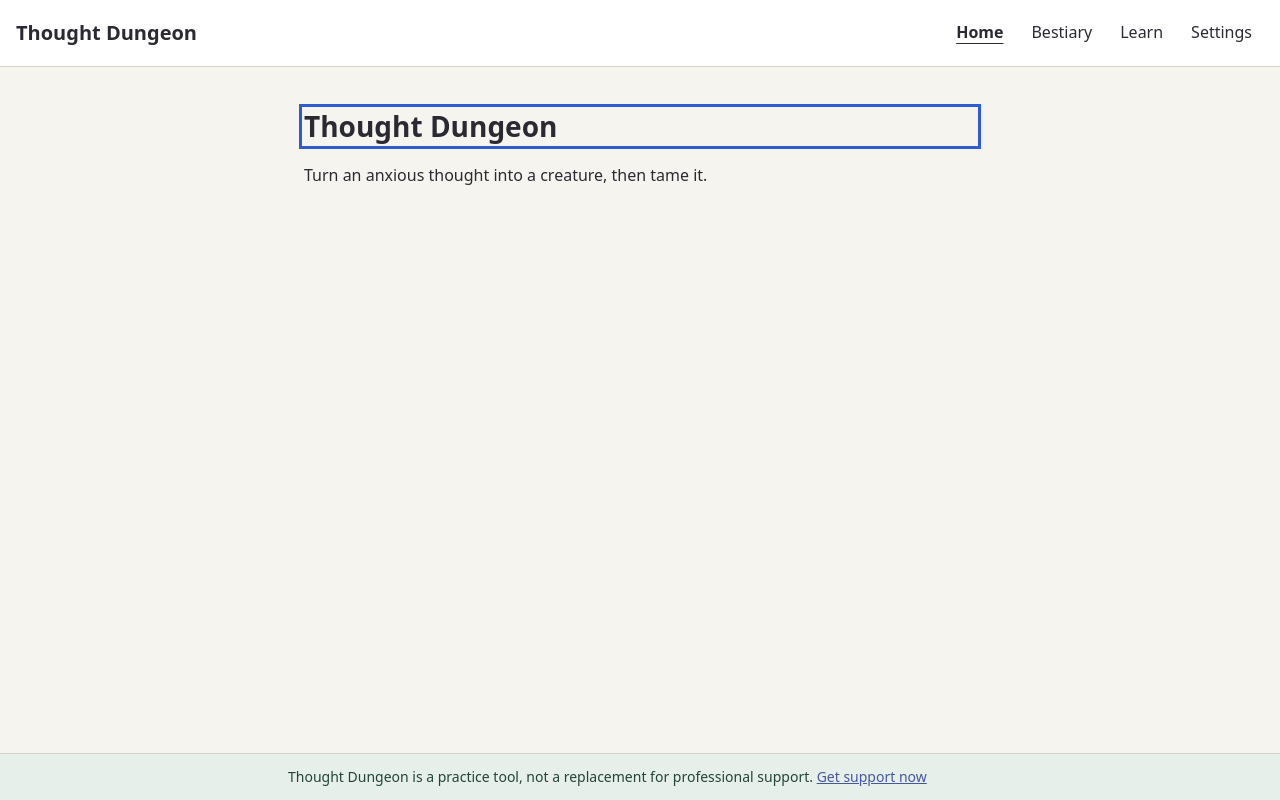
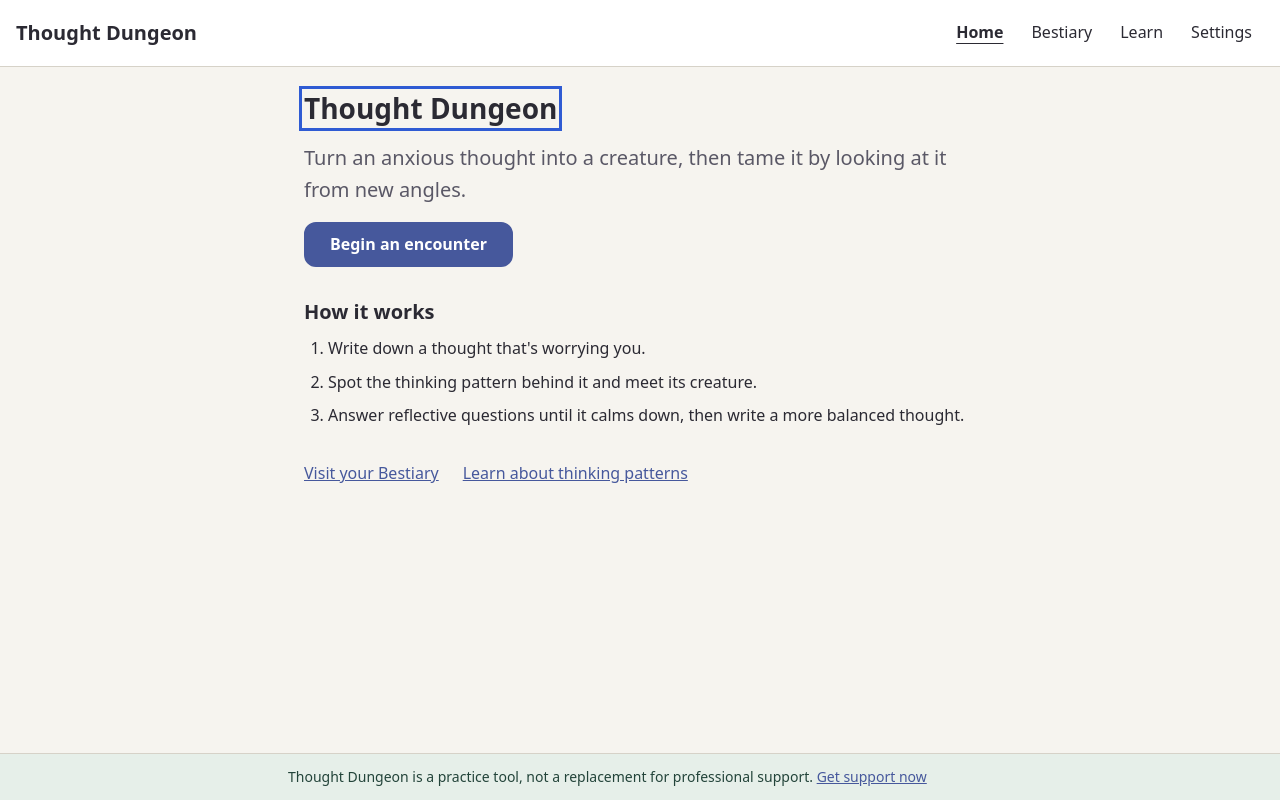
Before and after one commit to manandrew-dev/Thought-Dungeon, a React (Vite) app: page /#/ in a window 1280 px wide. Built offline with nearby package versions, Linux system fonts and the light colour scheme.

Commit message:
ui: build Home screen with resume list; use real scorer in engine mock; fix link-button styles

```diff
--- a/src/mocks/engine.ts
+++ b/src/mocks/engine.ts
@@ -1,18 +1,9 @@
-import type { DistortionId, Encounter, Move, Suggestion } from "../core/types";
+import { effect } from "../core/scorer";
+import type { DistortionId, Encounter, Suggestion } from "../core/types";
 import { moveById, movePool } from "./moves";
 
-// Mock of core/engine.ts and core/scorer.ts (Keith). The real engine exposes reduce(state, action, rng);
+// Mock of core/engine.ts (Keith). The real engine exposes reduce(state, action, rng);
 // each function below stands in for reduce with the matching action type.
-
-const REFLECTIVE_MARKERS = ["but", "although", "evidence", "actually", "maybe", "in the past", "a friend"];
-
-// Mirrors architecture §5.4.
-function effect(answer: string, move: Move): number {
-  const lower = answer.toLowerCase();
-  const words = lower.split(/\s+/).filter(Boolean).length;
-  const markers = REFLECTIVE_MARKERS.filter((m) => new RegExp(`\\b${m}\\b`).test(lower)).length;
-  return move.basePower + Math.min(15, 0.4 * words) + Math.min(10, 3 * markers);
-}
 
 function drawMoves(distortion: DistortionId, exclude?: string): string[] {
   const pool = movePool(distortion).filter((m) => m.id !== exclude);
@@ -48,7 +39,9 @@ export function confirmDistortion(state: Encounter, distortion: DistortionId): E
 // USE_MOVE
 export function applyMove(state: Encounter, moveId: string, answer: string): Encounter {
   const move = moveById(moveId);
-  if (state.phase !== "battling" || !state.distortion || !move || !state.offeredMoveIds.includes(moveId)) return state;
+  // Empty or whitespace-only answers are rejected without changing state (architecture §5.3).
+  if (state.phase !== "battling" || !state.distortion || !move || !answer.trim()) return state;
+  if (!state.offeredMoveIds.includes(moveId)) return state;
   const amount = Math.round(effect(answer, move));
   const resolve = Math.max(0, state.resolve - amount);
   return {
--- /dev/null
+++ b/src/screens/Home.module.css
@@ -0,0 +1,88 @@
+.page {
+  display: grid;
+  gap: var(--space-8);
+}
+
+.hero {
+  display: grid;
+  gap: var(--space-4);
+  justify-items: start;
+}
+
+.hero h1 {
+  margin: 0;
+}
+
+.lead {
+  margin: 0;
+  font-size: var(--font-size-lg);
+  color: var(--color-text-muted);
+}
+
+.sectionHeading {
+  margin: 0 0 var(--space-3);
+  font-size: var(--font-size-lg);
+}
+
+.list {
+  display: grid;
+  gap: var(--space-3);
+  margin: 0;
+  padding: 0;
+  list-style: none;
+}
+
+.card {
+  display: flex;
+  gap: var(--space-4);
+  align-items: center;
+  padding: var(--space-4);
+  background: var(--color-surface);
+  border: 1px solid var(--color-border);
+  border-radius: var(--radius-md);
+  box-shadow: var(--shadow-sm);
+}
+
+.card > :first-child {
+  flex-shrink: 0;
+  margin: 0;
+}
+
+.cardText {
+  display: grid;
+  gap: var(--space-1);
+  min-width: 0;
+}
+
+.cardText p {
+  margin: 0;
+}
+
+.status {
+  font-weight: var(--font-weight-bold);
+}
+
+.thought {
+  font-size: var(--font-size-sm);
+  font-style: italic;
+  color: var(--color-text-muted);
+  overflow-wrap: anywhere;
+}
+
+.cardLink {
+  justify-self: start;
+  font-weight: var(--font-weight-bold);
+}
+
+.steps {
+  display: grid;
+  gap: var(--space-2);
+  margin: 0;
+  padding-left: var(--space-6);
+}
+
+.more {
+  display: flex;
+  flex-wrap: wrap;
+  gap: var(--space-2) var(--space-6);
+}
--- a/src/screens/Home.tsx
+++ b/src/screens/Home.tsx
@@ -1,9 +1,75 @@
-// Placeholder; built out in #8.
+import { Link } from "react-router-dom";
+import CreaturePlaceholder from "../components/CreaturePlaceholder";
+// Swap for content JSON and Creature.tsx as they land.
+import { distortionById } from "../mocks/distortions";
+import { useAppStore } from "../store";
+import styles from "./Home.module.css";
+
 export default function Home() {
+  const encounters = useAppStore((state) => state.encounters);
+  const waiting = Object.values(encounters)
+    .filter((e) => (e.phase === "resting" || e.phase === "taming") && e.distortion)
+    .sort((a, b) => b.createdAt.localeCompare(a.createdAt));
+
   return (
-    <>
-      <h1>Thought Dungeon</h1>
-      <p>Turn an anxious thought into a creature, then tame it.</p>
-    </>
+    <div className={styles.page}>
+      <section className={styles.hero}>
+        <h1>Thought Dungeon</h1>
+        <p className={styles.lead}>
+          Turn an anxious thought into a creature, then tame it by looking at it from new angles.
+        </p>
+        <Link className="btn btn-primary" to="/new">
+          Begin an encounter
+        </Link>
+      </section>
+
+      {waiting.length > 0 && (
+        <section aria-labelledby="waiting-heading">
+          <h2 id="waiting-heading" className={styles.sectionHeading}>
+            Waiting for you
+          </h2>
+          <ul className={styles.list}>
+            {waiting.map((e) => {
+              const d = distortionById(e.distortion!);
+              const taming = e.phase === "taming";
+              return (
+                <li key={e.id} className={styles.card}>
+                  <CreaturePlaceholder name={d.creature} resolve={e.resolve} calm={taming} size="small" decorative />
+                  <div className={styles.cardText}>
+                    <p className={styles.status}>
+                      {taming ? `The ${d.creature} has settled down.` : `The ${d.creature} is resting.`}
+                    </p>
+                    <p className={styles.thought}>“{e.thought}”</p>
+                    <Link
+                      className={styles.cardLink}
+                      to={taming ? `/encounter/${e.id}/tame` : `/encounter/${e.id}`}
+                    >
+                      {taming ? "Write the balanced thought" : "Continue"}
+                      <span className="visually-hidden"> with the {d.creature}</span>
+                    </Link>
+                  </div>
+                </li>
+              );
+            })}
+          </ul>
+        </section>
+      )}
+
+      <section aria-labelledby="how-heading">
+        <h2 id="how-heading" className={styles.sectionHeading}>
+          How it works
+        </h2>
+        <ol className={styles.steps}>
+          <li>Write down a thought that's worrying you.</li>
+          <li>Spot the thinking pattern behind it and meet its creature.</li>
+          <li>Answer reflective questions until it calms down, then write a more balanced thought.</li>
+        </ol>
+      </section>
+
+      <nav aria-label="More" className={styles.more}>
+        <Link to="/bestiary">Visit your Bestiary</Link>
+        <Link to="/learn">Learn about thinking patterns</Link>
+      </nav>
+    </div>
   );
 }
--- a/src/theme.css
+++ b/src/theme.css
@@ -132,6 +132,7 @@ a:hover {
   border-radius: var(--radius-md);
   font: inherit;
   font-weight: var(--font-weight-bold);
+  text-decoration: none;
   cursor: pointer;
   transition: background-color var(--motion-fast) var(--ease-gentle);
 }
@@ -141,7 +142,9 @@ a:hover {
   opacity: 0.7;
 }
 
-.btn-primary {
+/* Includes :hover so link buttons aren't overridden by the global a:hover colour. */
+.btn-primary,
+.btn-primary:hover {
   background: var(--color-accent);
   color: var(--color-on-accent);
 }
@@ -151,7 +154,8 @@ a:hover {
   border-color: var(--color-accent-hover);
 }
 
-.btn-secondary {
+.btn-secondary,
+.btn-secondary:hover {
   background: var(--color-surface);
   color: var(--color-accent);
 }
```
